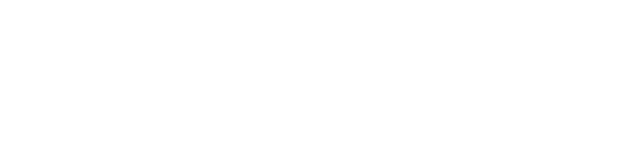
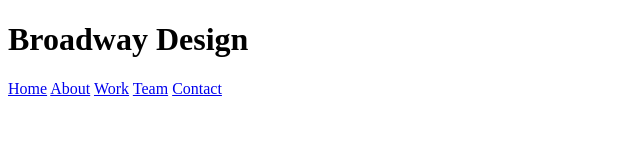
Before and after one commit to cathille805/broadway, a plain HTML site: page index.html in a window 1280 px wide. Shown: the whole page, without its empty margins (0-640 px from the left). Drawn offline with Linux system fonts and the light colour scheme.

Commit message:
Setup Home<div>

```diff
--- a/index.html
+++ b/index.html
@@ -5,6 +5,12 @@
   </head>
   <body>
     <div id="Home">
+      <h1>Broadway Design</h1>
+      <a href=#Home>Home</a>
+      <a href=#About>About</a>
+      <a href=#Work>Work</a>
+      <a href=#Team>Team</a>
+      <a href=#Contact>Contact</a>
     </div>
 
     <div id="About">
```
